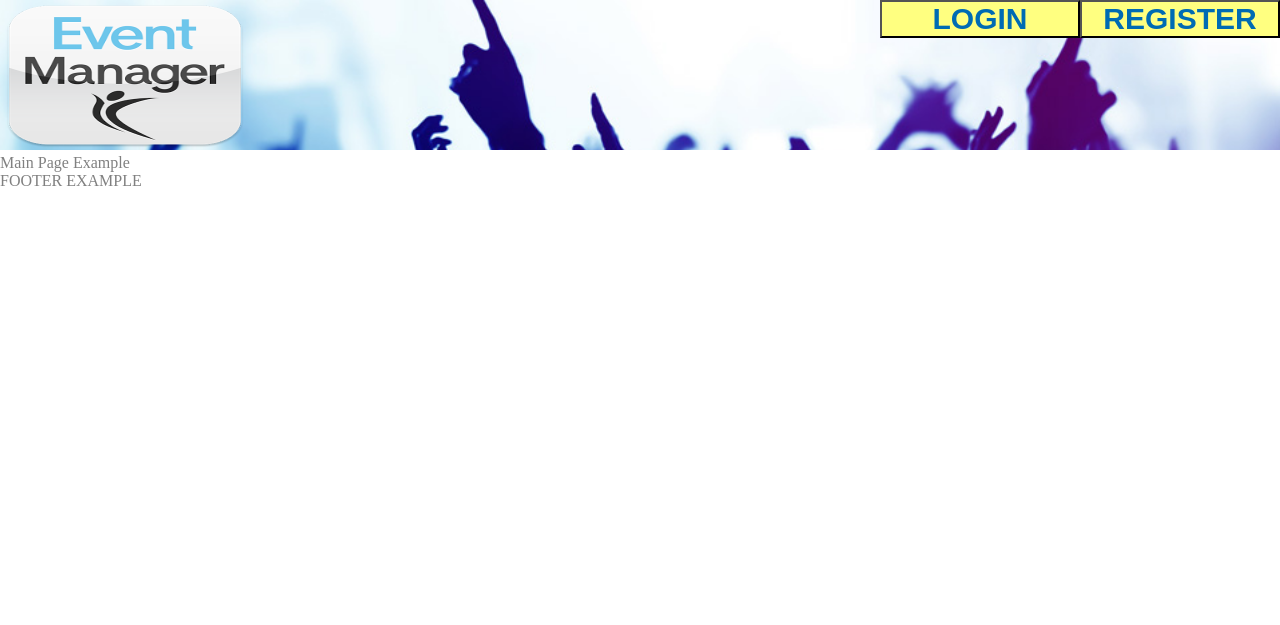
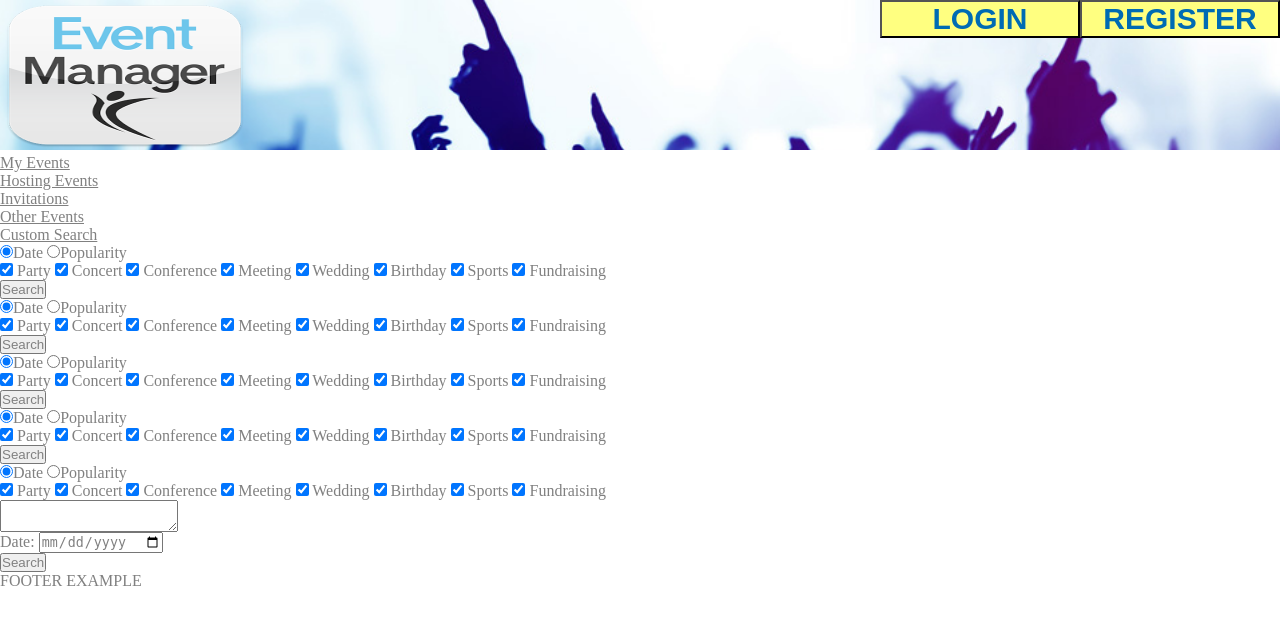
Before and after one commit to pedromlcosta/Event-Manager, a PHP site: page / in a window 1280 px wide. Shown: the top 625 px of the page. Run offline with PHP 8.4, Linux system fonts and the light colour scheme; some libraries are stand-ins or nearby versions.

```diff
--- /dev/null
+++ b/templates/customSearch.php
@@ -0,0 +1,10 @@
+<div class="tagsSearch">
+	<textarea name="tagsToSearch" id="tagsToSearch" placeholder="Tags">
+	</textarea>
+</div>
+
+<div class="date">
+	<label>Date:
+	<input type="date"  name="dateTag" id="dateTag" >
+	</label>
+</div>
--- /dev/null
+++ b/templates/filter.php
@@ -0,0 +1,16 @@
+<div id="filter">
+	<form action="action_filter.php" method="post">
+		<div class="sortSelection">
+			<label><input type="radio" name="sortType" value="Date" checked>Date</label>
+			<label><input type="radio" name="sortType" value="Popularity">Popularity</label>
+		</div>
+		<div class="types">
+			<label><input type="checkbox" name="type" value="Party" checked> Party</label>
+			<label><input type="checkbox" name="type" value="Concert" checked> Concert</label>
+			<label><input type="checkbox" name="type" value="Conference" checked> Conference</label>
+			<label><input type="checkbox" name="type" value="Meeting" checked> Meeting</label>
+			<label><input type="checkbox" name="type" value="Wedding" checked> Wedding</label>
+			<label><input type="checkbox" name="type" value="Birthday" checked> Birthday</label>
+			<label><input type="checkbox" name="type" value="Sports" checked> Sports</label>
+			<label><input type="checkbox" name="type" value="Fundraising" checked> Fundraising</label>
+		</div>
--- a/templates/mainpage.php
+++ b/templates/mainpage.php
@@ -1,2 +1,30 @@
-<p>
-<?php echo"Main Page Example"; ?>
+<div id="mainPage">
+	<ul id="tabs">
+		<li><a href="#myEvents">My Events</a></li>
+		<li><a href="#hostingEvents">Hosting Events</a></li>
+		<li><a href="#invitedEvents">Invitations</a></li>
+		<li><a href="#otherEvents">Other Events</a></li>
+		<li><a href="#customSearch">Custom Search</a></li>
+	</ul>
+	<div id="myEvents" class="tab-section">
+		<?php include('filter.php'); ?>
+		<?php include('submit.php'); ?>
+	</div>
+	<div id="hostingEvents" class="tab-section">
+		<?php include('filter.php'); ?>
+		<?php include('submit.php'); ?>
+	</div>
+	<div id="invitedEvents" class="tab-section">
+		<?php include('filter.php'); ?>
+		<?php include('submit.php'); ?>
+	</div>
+	<div id="otherEvents" class="tab-section">
+		<?php include('filter.php'); ?>
+		<?php include('submit.php'); ?>
+	</div>
+	<div id="otherEvents" class="tab-section">
+		<?php include('filter.php'); ?>
+		<?php include('customSearch.php'); ?>
+		<?php include('submit.php'); ?>
+	</div>
+</div>
--- /dev/null
+++ b/templates/submit.php
@@ -0,0 +1,8 @@
+<div class="button">
+	<label>
+		<button type="submit">Search</button>
+	</label>
+</div>
+</form>
+</form>
+</div>
```
Also changed, not shown: tabs-creation/script.js (added, +10 -0 lines), tabs-creation/tabs.css (added, +39 -0 lines), tabs-creation/tabs.html (added, +46 -0 lines), templates/header.php (indentation only).
